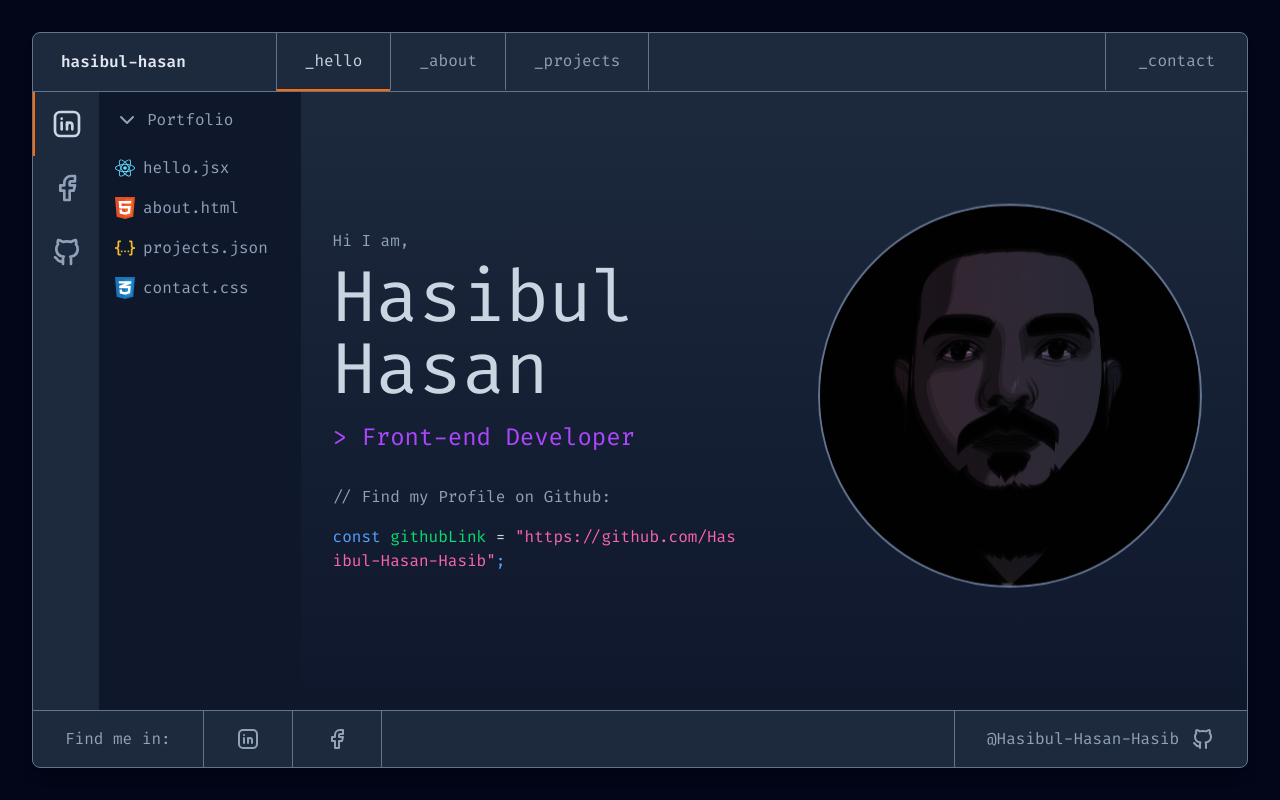
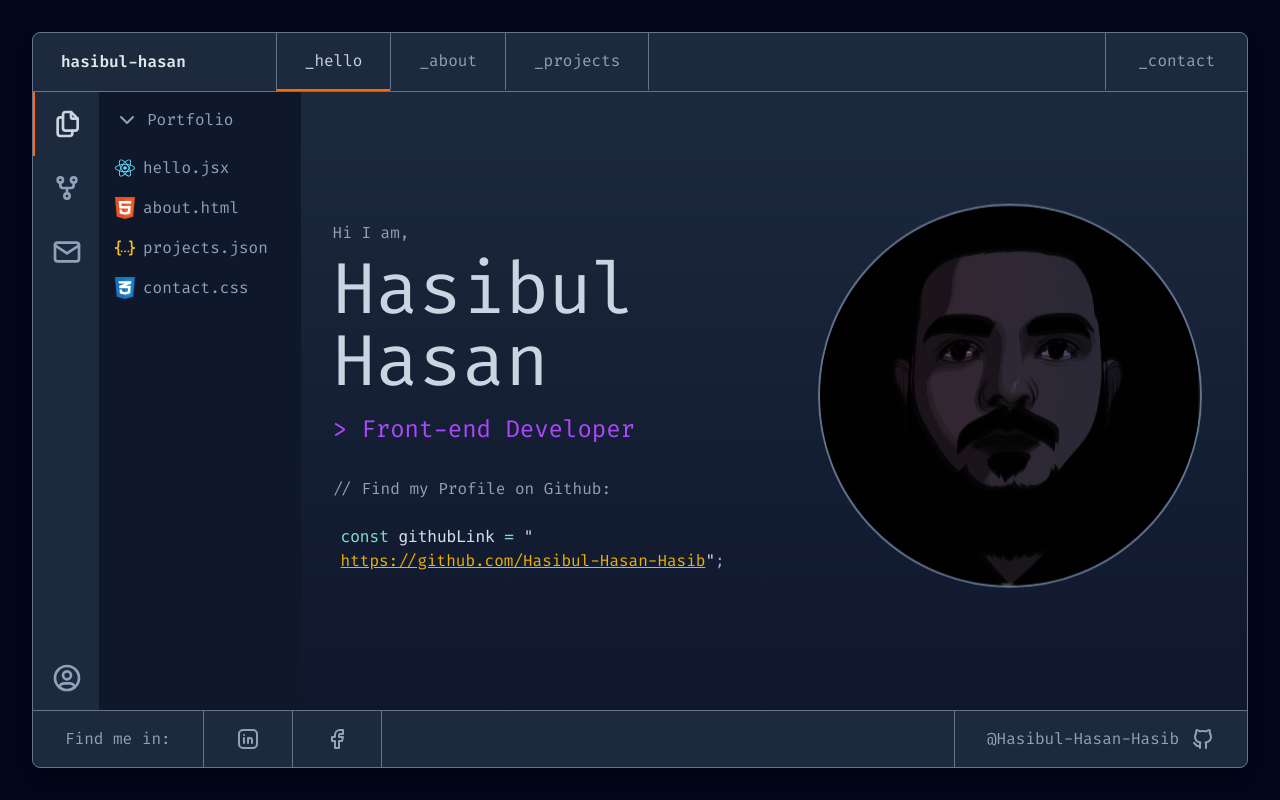
Before and after one commit to Hasibul-Hasan-Hasib/portfolio-v2, a React (Vite) app: page / in a window 1280 px wide. Built offline with nearby package versions, Linux system fonts and the light colour scheme; a web font is replaced by a local one.

Commit message:
feat: enhance HomeHeroSection with syntax highlighting for GitHub link and improve layout; update Sidebar icons for better navigation

```diff
--- a/src/components/HomeHeroSection.jsx
+++ b/src/components/HomeHeroSection.jsx
@@ -1,19 +1,61 @@
-import { Link } from 'react-router-dom';
+import { Link } from "react-router-dom";
+import { Prism as SyntaxHighlighter } from "react-syntax-highlighter";
+import { nightOwl } from "react-syntax-highlighter/dist/esm/styles/prism";
 
 const HomeHeroSection = () => {
+    const githubUrl = "https://github.com/Hasibul-Hasan-Hasib"; // or the route you want to navigate to
+
     return (
-        <div className='col-span-5 m-auto p-8'>
-            <h3 className='text-slate-400 mb-2'>Hi I am,</h3>
-            <h1 className='lg:text-7xl md:text-6xl text-4xl mb-4'>Hasibul Hasan</h1>
-            <h6 className='mb-8 text-purple-500 text-xl md:text-2xl'>&gt; Front-end Developer</h6>
-            <h6 className='mb-4 text-slate-400'>// Find my Profile on Github:</h6>
-            <h6 className=''>
-                <span className='text-blue-400'>const</span>&nbsp;
-                <span className='text-green-400'>githubLink</span>
-                &nbsp;=&nbsp;
-                <Link to='https://github.com/Hasibul-Hasan-Hasib' className='text-pink-400 break-all'>"https://github.com/Hasibul-Hasan-Hasib"</Link>
-                <span className='text-blue-400'>;</span>
-            </h6>
+        <div className="col-span-5 m-auto p-8">
+            <h3 className="text-slate-400 mb-2">Hi I am,</h3>
+            <h1 className="lg:text-7xl md:text-6xl text-4xl mb-4">Hasibul Hasan</h1>
+            <h6 className="mb-8 text-purple-500 text-xl md:text-2xl">&gt; Front-end Developer</h6>
+            <h6 className="mb-4 text-slate-400">// Find my Profile on Github:</h6>
+
+            <div className="flex flex-wrap items-center bg-transparent p-2 rounded">
+                {/* Code before the link */}
+                <SyntaxHighlighter
+                    language="javascript"
+                    style={nightOwl}
+                    wrapLines
+                    showLineNumbers={false}
+                    customStyle={{
+                        margin: 0,
+                        padding: 0,
+                        background: "transparent",
+                        display: "inline",
+                    }}
+                >
+                    {`const githubLink = "`}
+                </SyntaxHighlighter>
+
+                {/* Router Link */}
+                <Link
+                    to={githubUrl}
+                    className="underline text-yellow-500 break-all"
+                    target="_blank"
+                    rel="noopener noreferrer"
+                >
+                    {githubUrl}
+                </Link>
+
+
+                {/* Code after the link */}
+                <SyntaxHighlighter
+                    language="javascript"
+                    style={nightOwl}
+                    wrapLines
+                    showLineNumbers={false}
+                    customStyle={{
+                        margin: 0,
+                        padding: 0,
+                        background: "transparent",
+                        display: "inline",
+                    }}
+                >
+                    {'";'}
+                </SyntaxHighlighter>
+            </div>
         </div>
     );
 };
--- a/src/components/SideBar.jsx
+++ b/src/components/SideBar.jsx
@@ -1,12 +1,12 @@
-// Sidebar.js
 import { useState } from "react"
 import { useNavigate, NavLink } from "react-router-dom"
 import {
-    IconBrandFacebook,
-    IconBrandGithub,
-    IconBrandLinkedin,
     IconChevronDown,
     IconChevronRight,
+    IconFiles,
+    IconGitFork,
+    IconMail,
+    IconUserCircle,
 } from "@tabler/icons-react"
 // eslint-disable-next-line no-unused-vars
 import { motion } from "framer-motion"
@@ -23,16 +23,22 @@ const Sidebar = () => {
         }`
 
     return (
-        <section className="hidden sm:flex bg-slate-900 text-slate-400 ">
-            <nav className="flex flex-col place-items-center bg-slate-800">
-                <NavLink className={linkClasses} to="/">
-                    <IconBrandLinkedin size={iconSize} />
-                </NavLink>
-                <NavLink className={linkClasses} to="/projects">
-                    <IconBrandFacebook size={iconSize} />
-                </NavLink>
+        <section className="hidden sm:flex bg-slate-900 text-slate-400">
+            <nav className="flex flex-col justify-between flex-grow bg-slate-800">
+                {/* Top links */}
+                <div className="flex flex-col">
+                    <NavLink className={linkClasses} to="/">
+                        <IconFiles size={iconSize} />
+                    </NavLink>
+                    <NavLink className={linkClasses} to="/projects">
+                        <IconGitFork size={iconSize} />
+                    </NavLink>
+                    <NavLink className={linkClasses} to="/contact">
+                        <IconMail size={iconSize} />
+                    </NavLink>
+                </div>
                 <NavLink className={linkClasses} to="/about">
-                    <IconBrandGithub size={iconSize} />
+                    <IconUserCircle size={iconSize} />
                 </NavLink>
             </nav>
 
--- a/src/pages/Contact.jsx
+++ b/src/pages/Contact.jsx
@@ -130,7 +130,7 @@ export default message;
 
             {/* Live Preview Section */}
             <motion.div
-                className="md:col-span-1 border-t md:border-t-0 md:border-l border-slate-700 overflow-auto"
+                className="md:col-span-1 border-t md:border-t-0 md:border-l border-slate-700"
                 initial={{ opacity: 0, x: 40 }}
                 animate={{ opacity: 1, x: 0 }}
                 transition={{ duration: 0.6, delay: 0.2 }}
```
